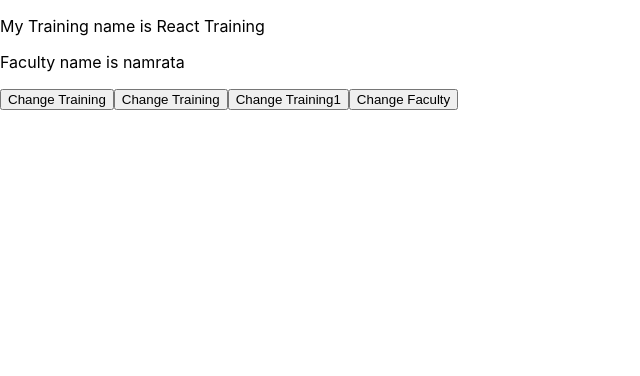
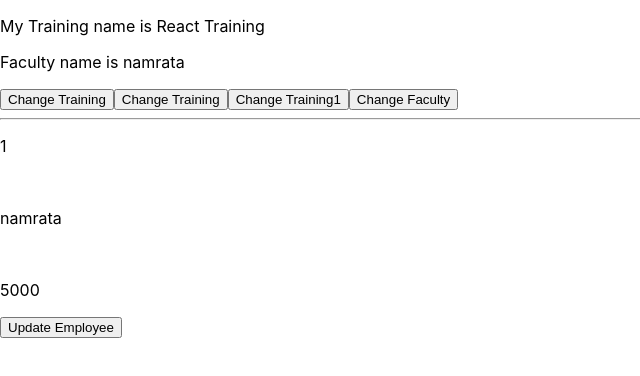
Before and after one commit to AwareSelf/react_vw_19dec2023, a React (Create React App) app in the folder react_sample_app/: page / in a window 1280 px wide. Shown: the top 376 px of the page, without its empty margins (0-640 px from the left). Built offline with nearby package versions, Linux system fonts and the light colour scheme.

Commit message:
updated react_sample_app for emp object state changes using useState
updated react_sample_app for emp object state changes using useState

```diff
--- a/react_sample_app/src/App.js
+++ b/react_sample_app/src/App.js
@@ -10,6 +10,7 @@ import Emp111 from './Emp111';
 import Empx from './Empx';
 import Empx1 from './Empx1';
 import MyTraining from './useState_MyTraining';
+import Employee from './useState_Emp';
 
 //these are similar in functionality toc class but you create it using function syntax
 //react - functional components
@@ -23,6 +24,9 @@ UI component - React Functional component/Angular component
   4) props are used to initialise component properties. They are readonly.
 */
 function App() {
+
+  let sal = 5000;
+  let name = 'namrata';
   return (
     <div>
      {/*
@@ -53,6 +57,8 @@ function App() {
   */}
 
     <MyTraining facultyname={'namrata'}/>
+    <hr/>
+    <Employee eid={1} ename={name} esal={sal} />
 
     </div>
   );
--- /dev/null
+++ b/react_sample_app/src/useState_Emp.js
@@ -0,0 +1,44 @@
+import { useState } from "react";
+
+function Employee(props)
+{
+
+
+/*
+    const [emp,setEmp] = useState({
+                                     empid:1,
+                                     empname:'Sita',
+                                     empsal:5000
+                                  });
+*/
+   const [emp,setEmp] = useState({
+                                     empid:props.eid,
+                                     empname:props.ename,
+                                     empsal:props.esal
+                                });
+
+
+    const updateEmp = () =>  {
+
+        console.log('inside updateEmp');
+
+        setEmp(prevemp =>{
+            return {...prevemp,empsal:15000,empname:'Mita'}
+        });
+    }
+
+    return(
+        <>
+        <div>
+            <p>{emp.empid}</p><br/>
+            <p>{emp.empname}</p> <br/>
+            <p>{emp.empsal}</p>
+        </div>
+
+        <button onClick={updateEmp}>Update Employee</button>
+        </>
+    );
+
+}
+
+export default Employee;
```
